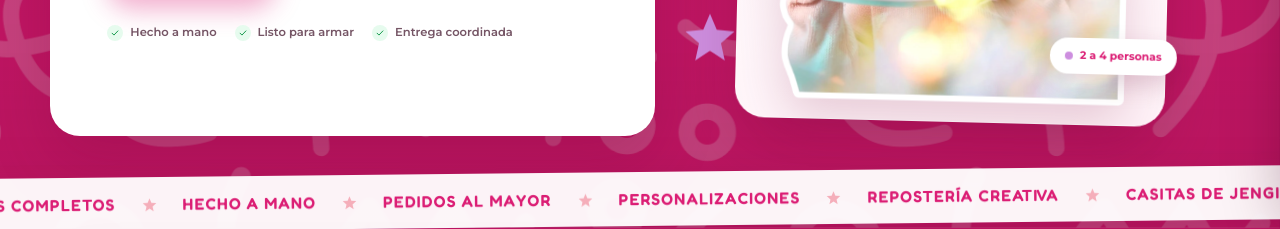
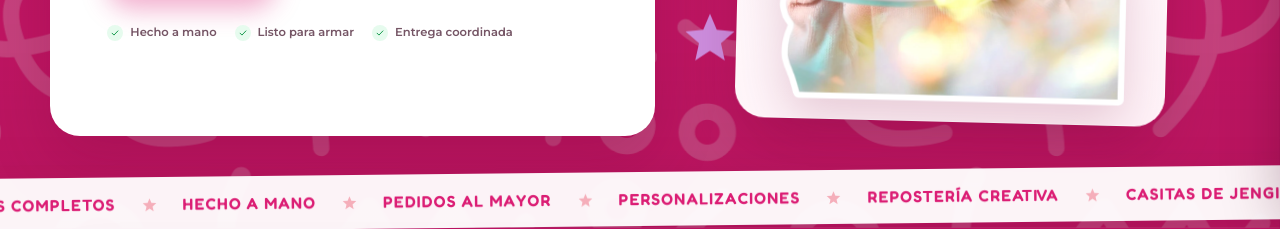
Before and after one commit to rafabula1-afk/Le-Petit-Shortt-Cake, a plain HTML site: page index.html in a window 1280 px wide. Shown: the part 572-801 px from the top of the page. Drawn offline with nearby package versions, Linux system fonts and the light colour scheme; no server answers.

Commit message:
Quitar etiqueta de personas en el inicio

```diff
--- a/index.html
+++ b/index.html
@@ -219,7 +219,6 @@
         <div class="hero-photo card">
           <img src="assets/productos/hero.webp" alt="Casita de jengibre navideña decorada por Le Petit Shortt Cake" fetchpriority="high">
           <span class="float-badge float-badge-top">100% artesanal</span>
-          <span class="float-badge float-badge-bottom">2 a 4 personas</span>
         </div>
         <svg class="deco deco-ginger" aria-hidden="true"><use href="#i-ginger"/></svg>
         <svg class="deco deco-star" aria-hidden="true"><use href="#i-star"/></svg>
```
